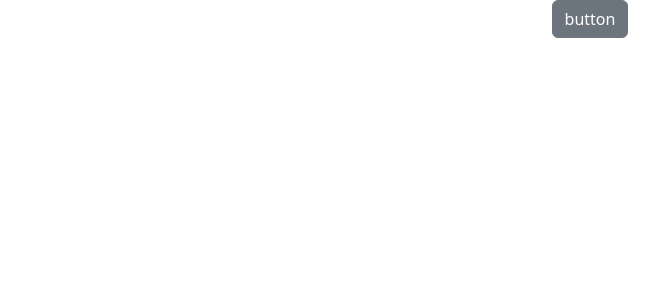
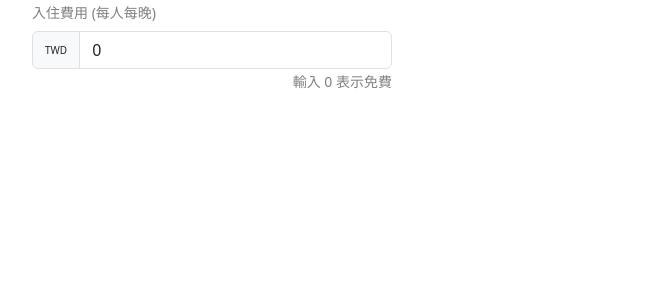
Before and after one commit to CW-Yang/pre-test, a React (Create React App) app: page / in a window 1280 px wide. Shown: the top 300 px of the page, without its empty margins (50-709 px from the left). Built offline with nearby package versions, Linux system fonts and the light colour scheme.

Commit message:
add: component PriceInput

```diff
--- a/src/App.css
+++ b/src/App.css
@@ -1,5 +1,5 @@
 .App {
-  text-align: center;
+  /* text-align: center; */
 }
 
 .App-logo {
--- a/src/App.js
+++ b/src/App.js
@@ -1,29 +1,17 @@
-import logo from './logo.svg';
 import './App.css';
-import { Button } from 'reactstrap';
 import addComma from './utils/addComma';
 import getNumberIntervals from './utils/getNumberIntervals';
+import PriceInput from './components/PriceInput';
+import { Container } from 'reactstrap';
 
 function App() {
   console.log(addComma(-7855948.9527));
   console.log(getNumberIntervals([[6, 11], [5, 8], [17, 20], [7, 7], [14,17]]));
   return (
     <div className="App">
-      {/* <header className="App-header">
-        <img src={logo} className="App-logo" alt="logo" />
-        <p>
-          Edit <code>src/App.js</code> and save to reload.
-        </p>
-        <a
-          className="App-link"
-          href="https://reactjs.org"
-          target="_blank"
-          rel="noopener noreferrer"
-        >
-          Learn React
-        </a>
-      </header> */}
-      <Button>button</Button>
+      <Container>
+        <PriceInput />
+      </Container>
     </div>
   );
 }
--- /dev/null
+++ b/src/components/ErrorMessage.js
@@ -0,0 +1,9 @@
+const ErrorMessage = ({ message }) => {
+  return (
+    <div className="input-error">
+      {message}
+    </div>
+  );
+};
+
+export default ErrorMessage;
--- /dev/null
+++ b/src/components/PriceInput.js
@@ -0,0 +1,50 @@
+import { useState } from "react";
+import {
+  Input,
+  InputGroup,
+  InputGroupText,
+  Label
+} from "reactstrap";
+import addComma from "../utils/addComma";
+import ErrorMessage from "./ErrorMessage";
+
+const PriceInput = () => {
+  const [amount, setAmount] = useState(0);
+  const [error, setError] = useState('');
+  return (
+    <div className="price-input-group">
+      <Label className="price-input-label">入住費用 (每人每晚)</Label>
+      <InputGroup>
+        <InputGroupText className="price-input-text">TWD</InputGroupText>
+        <Input
+          placeholder="請輸入費用"
+          defaultValue={0}
+          value={amount}
+          invalid={error}
+          onChange={e => {
+            const value = e.target.value;
+            if (value === '') {
+              setAmount(value);
+              setError('不可以為空白');
+            } else {
+              const reg = /,/g;
+              setAmount(addComma(value.replace(reg, '')));
+              setError('');
+            }
+          }}
+        />
+      </InputGroup>
+      {
+        error &&
+        <ErrorMessage message={error}/>
+      }
+      <Label
+        className="price-input-label price-input-text-bottom-right"
+      >
+        輸入 0 表示免費
+      </Label>
+    </div>
+  );
+};
+
+export default PriceInput;
--- a/src/index.css
+++ b/src/index.css
@@ -11,3 +11,31 @@ code {
   font-family: source-code-pro, Menlo, Monaco, Consolas, 'Courier New',
     monospace;
 }
+
+/* PriceInput */
+.price-input-group {
+  width: 360px !important;
+}
+
+.price-input-text {
+  font-size: 10px !important;
+}
+
+.price-input-text-bottom-right {
+  width: 100%;
+  text-align: right;
+}
+
+.price-input-label {
+  font-size: 14px;
+  color: gray;
+}
+
+/* ErrorMessage */
+.input-error {
+  border-radius: 5px;
+  border: none;
+  background-color: rgb(255, 217, 223);
+  color: #d9534f;
+  padding: .3rem;
+}
```
